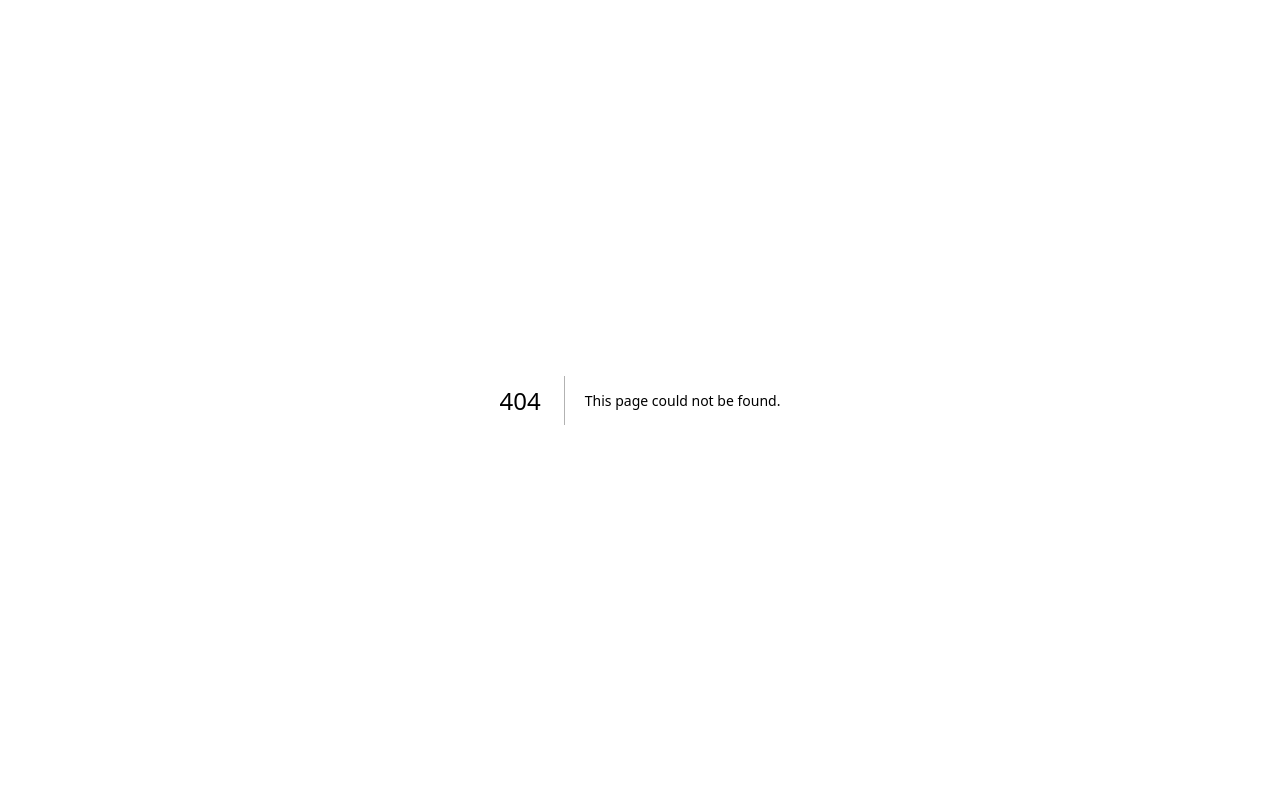
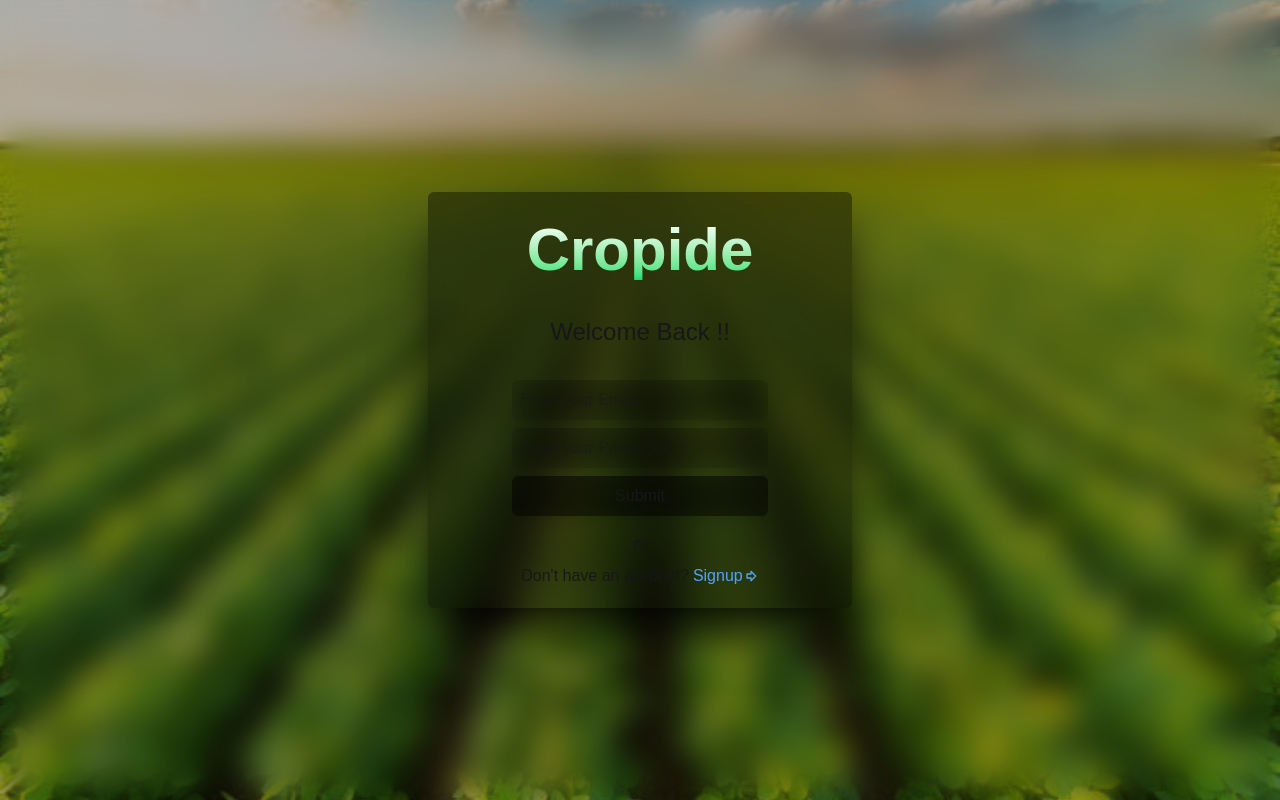
Before and after one commit to Abdulhamid109/Cropide, a Next.js app: page /login in a window 1280 px wide. Before the commit this address had no page. Built offline with nearby package versions, Linux system fonts and the light colour scheme.

Commit message:
started with auth part --login

```diff
--- a/Components/GetStartedSection1.tsx
+++ b/Components/GetStartedSection1.tsx
@@ -1,6 +1,7 @@
 import React from 'react'
 import Navbar from './Navbar'
 import { RiScrollToBottomFill } from 'react-icons/ri'
+import Link from 'next/link'
 
 const GetStartedSection1 = () => {
     return (
@@ -21,8 +22,8 @@ const GetStartedSection1 = () => {
                 </div>
                 <div className='h-[10vh]'></div>
                 <div className='flex justify-center items-center gap-3'>
-                    <button className='p-2 bg-white/40 hover:bg-white/50 hover:scale-105 hover:transition-all hover:duration-200 backdrop-blur-2xl w-[10vw] shadow-2xl rounded-md font-thin'>About Us</button>
-                    <button className='p-2 bg-white/40 hover:bg-white/50 hover:scale-105 hover:transition-all hover:duration-200 backdrop-blur-2xl w-[10vw] shadow-2xl rounded-md font-thin'>Get Started</button>
+                    <Link href={"#Aboutus"} className='p-2 bg-white/40 hover:bg-white/50 hover:scale-105 hover:transition-all text-center hover:duration-200 backdrop-blur-2xl w-[10vw] shadow-2xl rounded-md font-thin'>About Us</Link>
+                    <Link href={"/login"} className='p-2 bg-white/40 hover:bg-white/50 hover:scale-105 hover:transition-all text-center hover:duration-200 backdrop-blur-2xl w-[10vw] shadow-2xl rounded-md font-thin'>Get Started</Link>
                 </div>
                 <div className='h-[10vh]'></div>
                 <RiScrollToBottomFill color='white' size={30} className='p-1 animate-bounce' />
--- a/Components/GetStartedSection2.tsx
+++ b/Components/GetStartedSection2.tsx
@@ -6,7 +6,7 @@ import React from 'react'
 
 const GetStartedSection2 = () => {
   return (
-    <div className='h-screen w-screen bg-gradient-to-t from-[#80e656] to-gray-700 flex justify-center items-center gap-10'>
+    <div id='Aboutus' className='h-screen w-screen bg-gradient-to-t from-[#80e656] to-gray-700 flex justify-center items-center gap-10'>
         <div className='w-[50vw] h-[50vh] flex justify-center items-center'>
           <DotLottieReact
         src='/Animation - 1706084188549.lottie'
--- a/Components/GetStartedSection4.tsx
+++ b/Components/GetStartedSection4.tsx
@@ -1,10 +1,13 @@
+import Link from 'next/link'
 import React from 'react'
 
 const GetStartedSection4 = () => {
   return (
     <div className='h-screen w-screen bg-gradient-to-t from-[#80e656] to-gray-700 flex flex-col justify-center items-center'>
+        <Link href={"/login"} className='rounded-md backdrop-blur-2xl shadow-black shadow-2xl bg-black/40 p-2'>Try it out First</Link>
+
         <div className="bg-white/10 mt-5 p-6 flex flex-col w-[40vw] backdrop-blur-xl shadow-lg shadow-black/40 rounded-2xl border border-white/10">
-                <h2 className="text-3xl font-semibold text-white mb-5 text-center">Contact Us</h2>
+                <h2 className="text-3xl font-semibold text-white mb-5 text-center">Contact Us for Soil-kit Tool</h2>
 
                 <input
                     type="text"
--- a/Components/Navbar.tsx
+++ b/Components/Navbar.tsx
@@ -7,7 +7,7 @@ const Navbar = () => {
             <nav className='z-50 p-4 bg-black/10 backdrop-blur-2xl border border-black/20 shadow-3xl shadow-black flex justify-between items-center rounded-xl w-[75vw] fixed top-1'>
                 <li className='text-3xl '>Cropide</li>
                 <div className='flex list-none gap-4'>
-                    <Link href={""} className='hover:underline hover:transition-all hover:duration-200 hover:scale-105'>About Us</Link>
+                    <Link href={"#Aboutus"} className='hover:underline hover:transition-all hover:duration-200 hover:scale-105'>About Us</Link>
                     <Link href={""} className='hover:underline hover:transition-all hover:duration-200 hover:scale-105'>Contact</Link>
                     <Link href={""} className='hover:underline hover:transition-all hover:duration-200 hover:scale-105'>Dataset</Link>
                 </div>
--- /dev/null
+++ b/app/login/page.tsx
@@ -0,0 +1,32 @@
+import { ArrowBigRightDash } from 'lucide-react'
+import Link from 'next/link'
+import React from 'react'
+import { LuArrowBigRight } from 'react-icons/lu'
+
+const page = () => {
+  return (
+    <div className='bg-[url(/bgimage.jpg)] bg-cover bg-no-repeat bg-center h-screen w-screen flex justify-center items-center'>
+
+        <div className='inset-0 w-screen h-screen absolute backdrop-blur-lg bg-black/30'></div>
+
+        <div className='rounded-md relative backdrop-blur-lg shadow-2xl shadow-black bg-black/40 p-5 flex flex-col justify-center items-center'>
+            <div className='text-6xl m-2 text-center bg-gradient-to-t from-green-400 font-bold to-white bg-clip-text text-transparent'>Cropide</div>
+            <div className='p-2 text-2xl mt-5 mb-4'>Welcome Back !!</div>
+           <form className=' flex flex-col justify-center items-center gap-2 p-2 w-[30vw]'>
+            <input type="text" placeholder='Enter your Email' className='focus:outline focus:no-underline backdrop-blur-lg shadow-lg rounded-md p-2 w-[20vw]'/>
+            <input type="text" placeholder='Enter your Password' className='focus:outline focus:no-underline backdrop-blur-lg shadow-lg rounded-md p-2 w-[20vw]'/>
+            <input type="submit" className='focus:outline focus:no-underline backdrop-blur-lg shadow-lg bg-black/40 hover:bg-black/50 rounded-md p-2 w-[20vw]'/>
+            </form>
+            <div className='p-2'>
+                or
+            </div>
+            <div className='flex gap-1'>
+                Don&apos;t have an account? <Link href={""} className='text-blue-400 flex justify-center items-center'>Signup <LuArrowBigRight/></Link>
+            </div>
+        </div>
+
+    </div>
+  )
+}
+
+export default page
```
Also changed, not shown: Components/Footer.tsx (indentation only).
